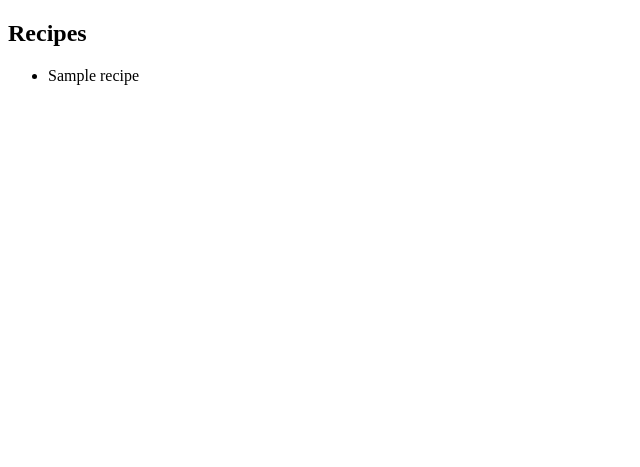
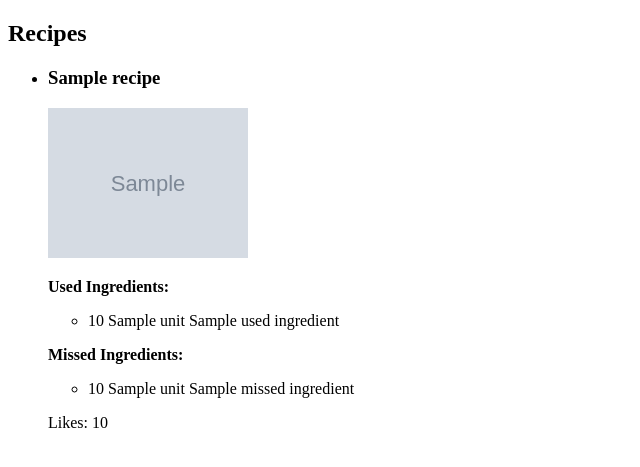
Before and after one commit to thabnir/CookCheap, a Flask app: template templates/recipes.html in a window 1280 px wide. Shown: the top 467 px of the page, without its empty margins (0-640 px from the left). Run offline with Flask 3, Linux system fonts and the light colour scheme; the template is opened without the code that fills it: most values are stand-ins (such as "Sample title", 1, 10 or a date in 2020); grey boxes marked "Sample" are stand-in pictures.

Commit message:
silght ui update

```diff
--- a/templates/recipes.html
+++ b/templates/recipes.html
@@ -9,7 +9,23 @@
     <h2>Recipes</h2>
     <ul>
         {% for recipe in recipes %}
-            <li>{{ recipe.title }}</li>
+            <li>
+                <h3>{{ recipe.title }}</h3>
+                <img src="{{ recipe.image }}" alt="{{ recipe.title }}" style="max-width: 200px; max-height: 150px;">
+                <p><strong>Used Ingredients:</strong></p>
+                <ul>
+                    {% for used_ingredient in recipe.usedIngredients %}
+                        <li>{{ used_ingredient.amount }} {{ used_ingredient.unit }} {{ used_ingredient.name }}</li>
+                    {% endfor %}
+                </ul>
+                <p><strong>Missed Ingredients:</strong></p>
+                <ul>
+                    {% for missed_ingredient in recipe.missedIngredients %}
+                        <li>{{ missed_ingredient.amount }} {{ missed_ingredient.unit }} {{ missed_ingredient.name }}</li>
+                    {% endfor %}
+                </ul>
+                <p>Likes: {{ recipe.likes }}</p>
+            </li>
         {% endfor %}
     </ul>
 </body>
```
